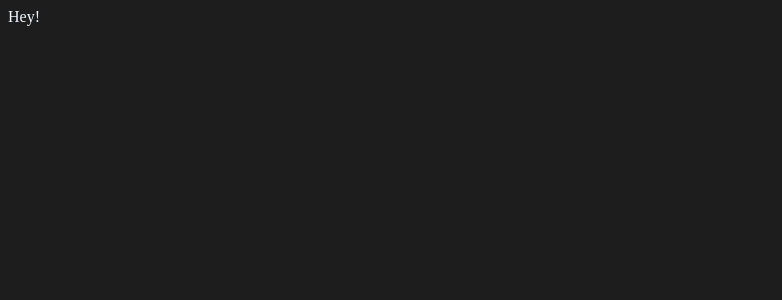
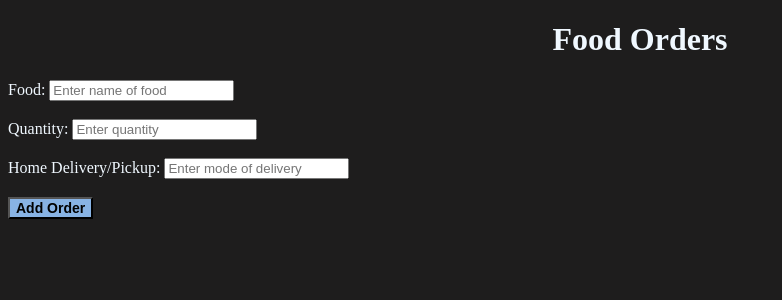
Before and after one commit to manyagaur/react-from-scratch, a React (Vite) app: page / in a window 1280 px wide. Shown: the top 300 px of the page, without its empty margins (0-782 px from the left). Built offline with nearby package versions, Linux system fonts and the light colour scheme.

Commit message:
modified ListOfobjects component

```diff
--- a/src/ListOfObjects.jsx
+++ b/src/ListOfObjects.jsx
@@ -1,9 +1,54 @@
 import React from "react";
+import { useState } from "react";
 
 function ListOfObjects(){
+
+const [food, setFood]= useState([])
+const [foodName, setFoodName]=useState("")
+const [foodQuantity, setFoodQuantity]=useState("")
+const [foodDelivery, setFoodDelivery]=useState("")
+
+function handleFoodName(e){
+    setFoodName(e.target.value)
+}
+
+function handleFoodQuantity(e){
+    setFoodQuantity(e.target.value)
+}
+
+function handleFoodDelivery(e){
+    setFoodDelivery(e.target.value)
+}
+
+function handleAddFood(){
+
+
+    const newOrder = {
+        name:foodName,
+        quantity:foodQuantity,
+        delivery:foodDelivery
+    }
+    console.log(newOrder)
+    setFood([...food,newOrder])
+
+}
+
     return(
         <>
-        Hey!
+        <h1>Food Orders</h1>
+        <label>Food: </label>
+        <input type="text" id="name" value={foodName} onChange={handleFoodName} placeholder="Enter name of food"></input><br></br><br></br>
+        <label>Quantity: </label>
+        <input type="text" id="quantity" value={foodQuantity} onChange={handleFoodQuantity} placeholder="Enter quantity"></input><br></br><br></br>
+        <label>Home Delivery/Pickup: </label>
+        <input type="text" id="delivery" value={foodDelivery} onChange={handleFoodDelivery} placeholder="Enter mode of delivery"></input><br></br><br></br>
+        <button type="button" onClick={handleAddFood}>Add Order</button><br></br><br></br>
+
+        <h4>
+            <ul>
+            {food.map((food,index)=>(<li key={index}> Ordered {food.quantity} servings of {food.name} for {food.delivery} </li>))}
+            </ul>
+        </h4>
         </>
     )
 }
```
